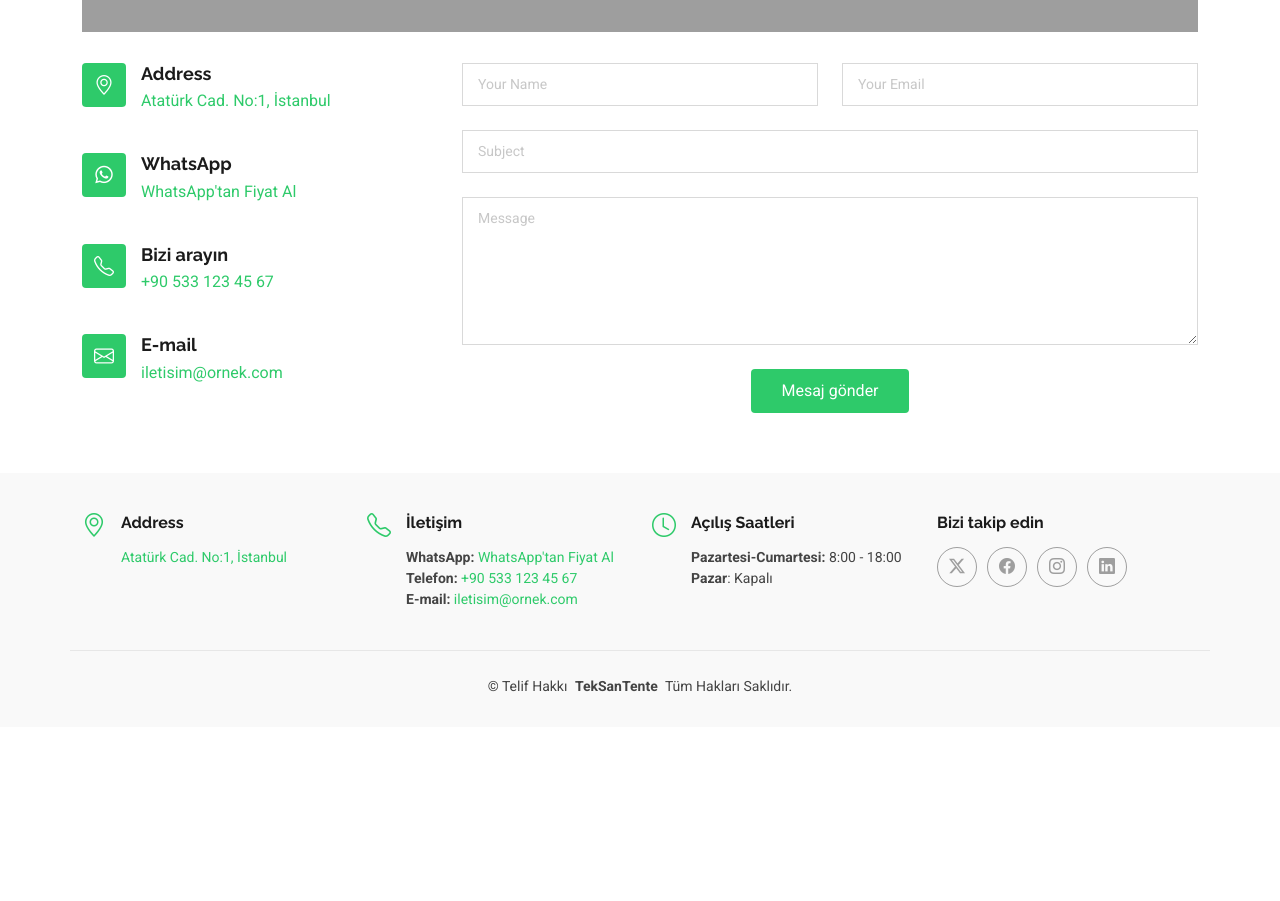
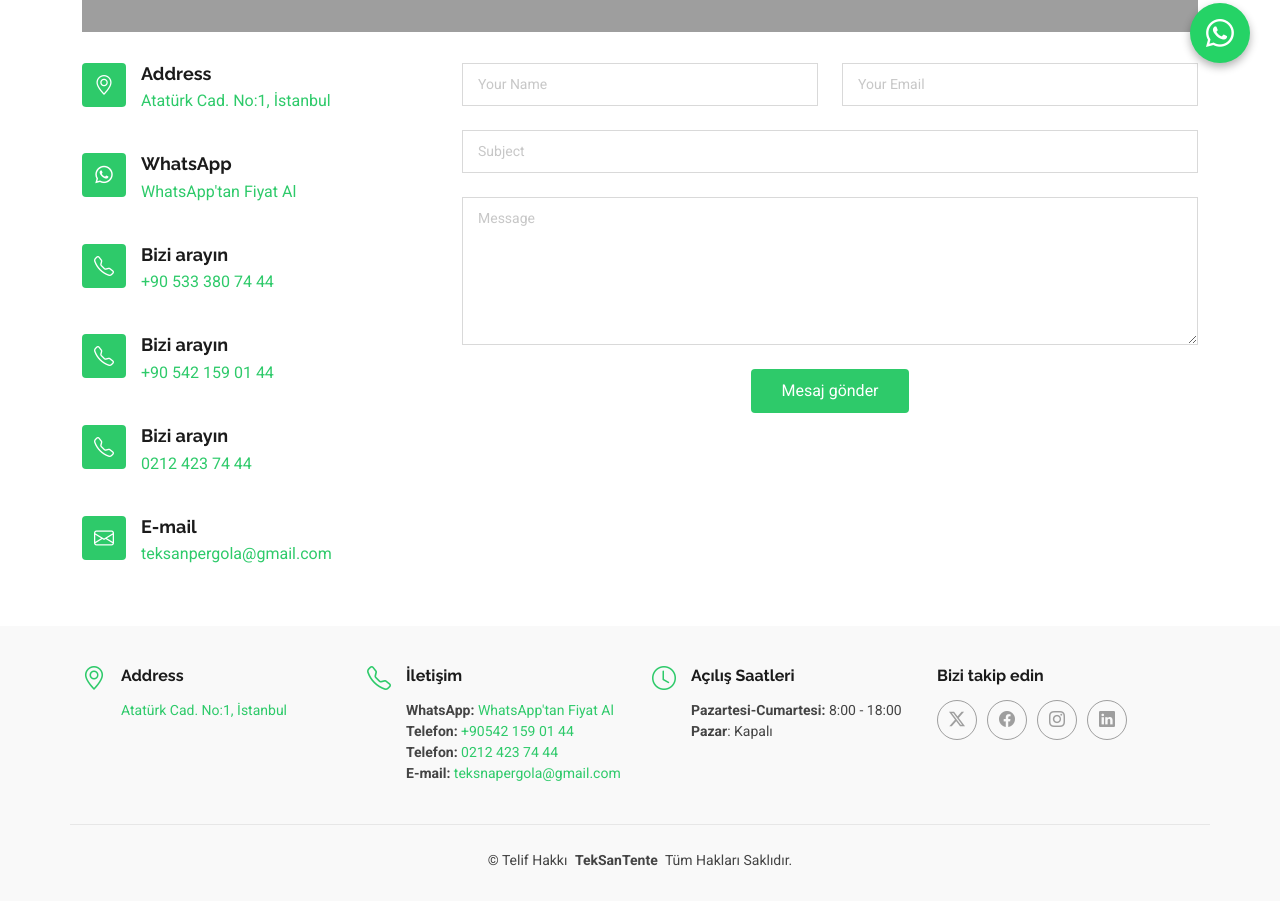
Before and after one commit to mucahit1253/IsFrontent, a plain HTML site: page EstateAgency/contact.html in a window 1280 px wide. Shown: the part 657-1558 px from the top of the page. Before the commit the page ends 1384 px from the top, so only its background shows below. Drawn offline with Linux system fonts and the light colour scheme; grey boxes are pictures that could not be loaded.

Commit message:
iltisim eklemdi

```diff
--- a/EstateAgency/contact.html
+++ b/EstateAgency/contact.html
@@ -9,8 +9,8 @@
   <meta name="keywords" content="">
 
   <!-- Favicons -->
-  <link href="assets/img/favicon.png" rel="icon">
-  <link href="assets/img/apple-touch-icon.png" rel="apple-touch-icon">
+   <link href="assets/img/favicon-48x48.png" rel="icon">
+  <link rel="apple-touch-icon" sizes="180x180" href="assets/img/favicon-256x256.png">
 
   <!-- Fonts -->
   <link href="https://fonts.googleapis.com" rel="preconnect">
@@ -128,7 +128,7 @@
               <i class="fa-brands fa-whatsapp"></i>
               <div>
                 <h3>WhatsApp</h3>
-                <a href="https://wa.me/905331234567" target="_blank" rel="noopener">
+                <a href="https://wa.me/905333807444" target="_blank" rel="noopener">
                   WhatsApp'tan Fiyat Al</a>
               </div>
             </div><!-- End Info Item -->
@@ -136,16 +136,35 @@
               <i class="bi bi-telephone flex-shrink-0"></i>
               <div>
                 <h3>Bizi arayın</h3>
-               <a href="tel:+905331234567">+90 533 123 45 67</a>
+               <a href="tel:+905333807444">+90 533 380 74 44</a>
 
               </div>
+
+            </div><!-- End Info Item -->
+            <div class="info-item d-flex" data-aos="fade-up" data-aos-delay="400">
+              <i class="bi bi-telephone flex-shrink-0"></i>
+              <div>
+                <h3>Bizi arayın</h3>
+               <a href="tel:+905421590144">+90 542 159 01 44</a>
+
+              </div>
+
+            </div><!-- End Info Item -->
+            <div class="info-item d-flex" data-aos="fade-up" data-aos-delay="400">
+              <i class="bi bi-telephone flex-shrink-0"></i>
+              <div>
+                <h3>Bizi arayın</h3>
+               <a href="tel:02124237444">0212 423 74 44</a>
+
+              </div>
+
             </div><!-- End Info Item -->
 
             <div class="info-item d-flex" data-aos="fade-up" data-aos-delay="500">
               <i class="bi bi-envelope flex-shrink-0"></i>
               <div>
                 <h3>E-mail</h3>
-                <a href="mailto:iletisim@ornek.com">iletisim@ornek.com</a>
+                <a href="mailto:teksanpergola@gmail.com">teksanpergola@gmail.com</a>
 
               </div>
             </div><!-- End Info Item -->
@@ -192,7 +211,7 @@
 
   </main>
 
- <footer id="footer" class="footer light-background">
+  <footer id="footer" class="footer light-background">
 
     <div class="container">
       <div class="row gy-3">
@@ -200,10 +219,9 @@
           <i class="bi bi-geo-alt icon"></i>
           <div class="address">
             <h4>Address</h4>
-            <a href="https://www.google.com/maps/search/?api=1&query=Atatürk+Cad.+No:1+İstanbul+Türkiye"
-                 target="_blank" rel="noopener noreferrer"
-                aria-label="Haritada görüntüle: Atatürk Caddesi No 1, İstanbul">
-                Atatürk Cad. No:1, İstanbul</a>
+            <a href="https://www.google.com/maps/search/?api=1&query=Atatürk+Cad.+No:1+İstanbul+Türkiye" target="_blank"
+              rel="noopener noreferrer" aria-label="Haritada görüntüle: Atatürk Caddesi No 1, İstanbul">
+              Atatürk Cad. No:1, İstanbul</a>
             <p></p>
           </div>
 
@@ -214,9 +232,11 @@
           <div>
             <h4>İletişim</h4>
             <p>
-              <strong>WhatsApp:</strong> <a href="https://wa.me/905331234567" target="_blank" rel="noopener">WhatsApp'tan Fiyat Al</a><br>
-              <strong>Telefon:</strong>  <a href="tel:+905331234567">+90 533 123 45 67</a><br>
-              <strong>E-mail:</strong> <a href="mailto:iletisim@ornek.com">iletisim@ornek.com</a><br>
+              <strong>WhatsApp:</strong> <a href="https://wa.me/905333807444" target="_blank"
+                rel="noopener">WhatsApp'tan Fiyat Al</a><br>
+              <strong>Telefon:</strong> <a href="tel:905421590144">+90542 159 01 44</a><br>
+              <strong>Telefon:</strong> <a href="tel:02124237444">0212 423 74 44</a><br>
+              <strong>E-mail:</strong> <a href="mailto:teksanpergola@gmail.com">teksnapergola@gmail.com</a><br>
             </p>
           </div>
         </div>
@@ -244,16 +264,30 @@
 
       </div>
     </div>
+    <div class="fab-container">
+  <div class="fab"><i class="bi bi-whatsapp"></i></div>
+  <ul class="fab-options">
+    <li><a href="https://wa.me/905333807444" target="_blank"><i class="bi bi-whatsapp"></i></a></li>
+    <li><a href="tel:02124237444"><i class="bi bi-telephone"></i></a></li>
+    <li><a href="mailto:teksanpergola@gmail.com"><i class="bi bi-envelope"></i></a></li>
+    <li><a href="https://maps.google.com" target="_blank"><i class="bi bi-geo-alt"></i></a></li>
+  </ul>
+</div>
+
 
     <div class="container copyright text-center mt-4">
-      <p>© <span>Telif Hakkı</span> <strong class="px-1 sitename">TekSanTente</strong> <span>Tüm Hakları Saklıdır.</span></p>
+      <p>© <span>Telif Hakkı</span> <strong class="px-1 sitename">TekSanTente</strong> <span>Tüm Hakları
+          Saklıdır.</span></p>
       <div class="credits">
 
       </div>
     </div>
 
 
+
+
   </footer>
+
 
   <!-- Scroll Top -->
   <a href="#" id="scroll-top" class="scroll-top d-flex align-items-center justify-content-center"><i class="bi bi-arrow-up-short"></i></a>
```
Also changed, not shown: EstateAgency/index.html (+8 -7 lines).
